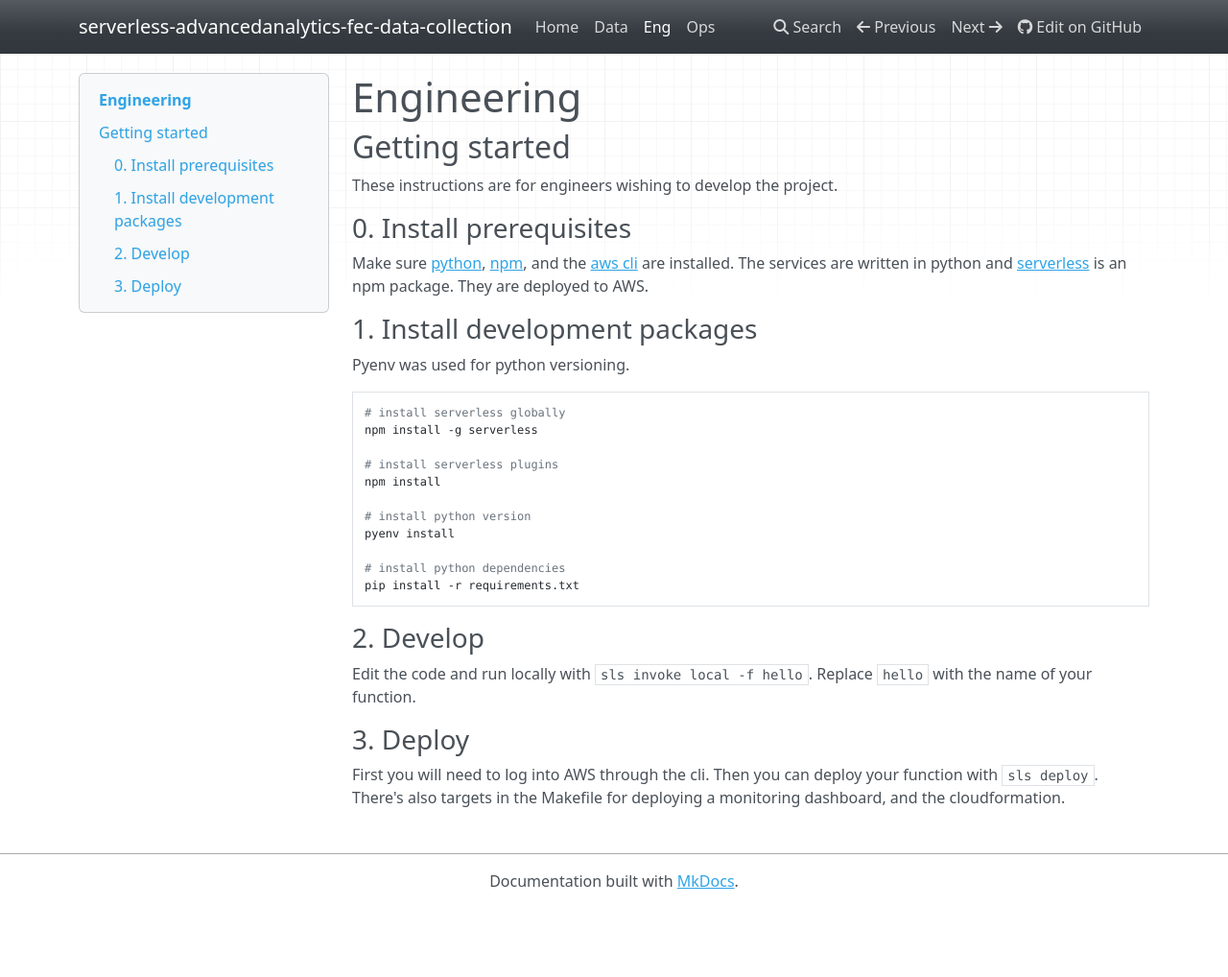
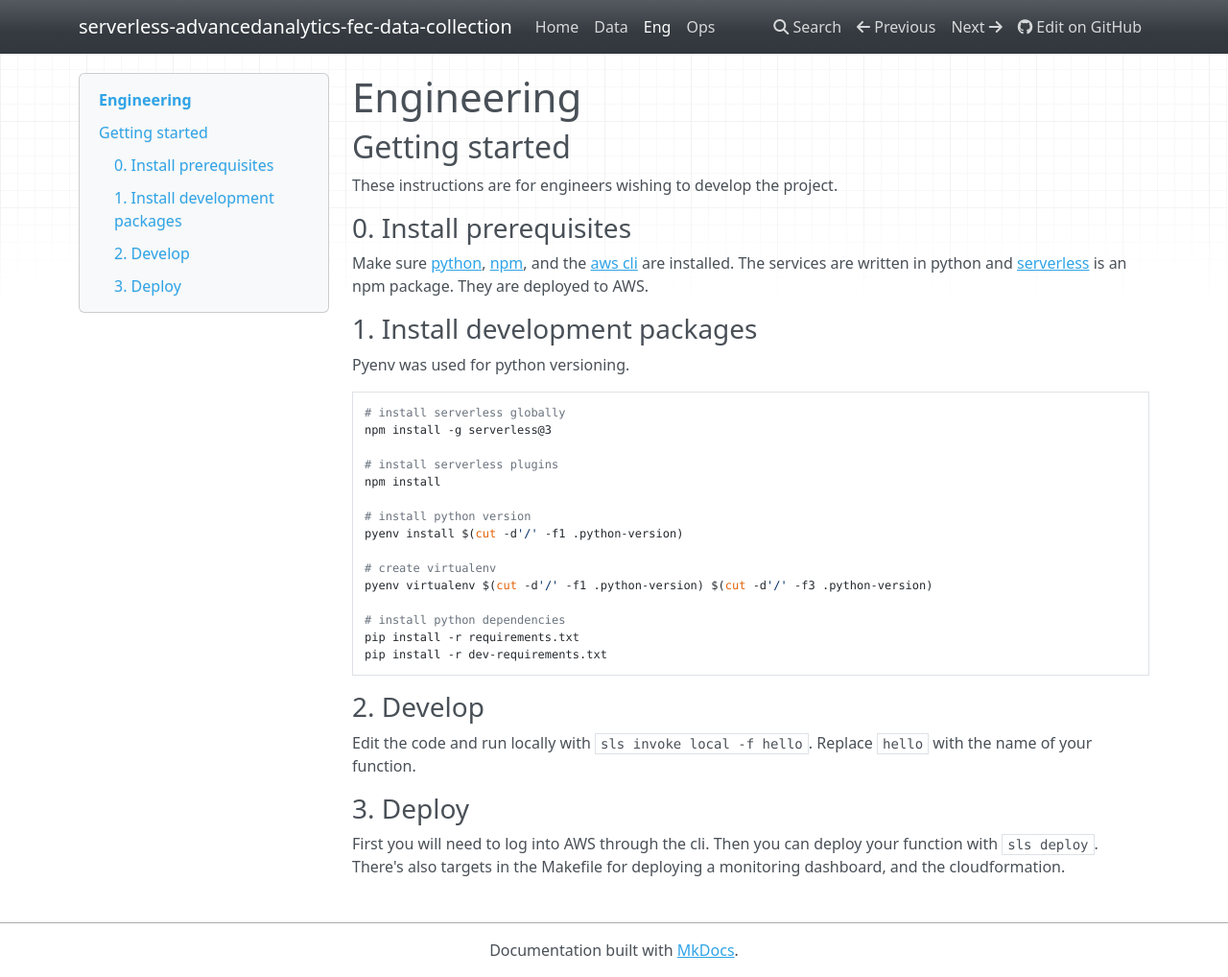
Before and after one commit to Advertising-Analytics-LLC/serverless-aws-fec-data-collectionor, an MkDocs documentation site: the page built from docs/ENG.md, in a window 1280 px wide and 1018 px high. Shown: the whole window at 96% size. Built offline with MkDocs 1.6.1, drawn with Linux system fonts in a browser that asks for light colours; nearby versions of some CDN libraries.

Commit message:
Update lambda runtime to python3.11

````diff
--- a/dev-requirements.txt
+++ b/dev-requirements.txt
@@ -1,2 +1,3 @@
 mkdocs==1.2.3
 pre-commit==2.6.0
+psycopg2-binary==2.9.11
--- a/docs/ENG.md
+++ b/docs/ENG.md
@@ -12,16 +12,20 @@
 Pyenv was used for python versioning.
 ```sh
 # install serverless globally
-npm install -g serverless
+npm install -g serverless@3
 
 # install serverless plugins
 npm install
 
 # install python version
-pyenv install
+pyenv install $(cut -d'/' -f1 .python-version)
+
+# create virtualenv
+pyenv virtualenv $(cut -d'/' -f1 .python-version) $(cut -d'/' -f3 .python-version)
 
 # install python dependencies
 pip install -r requirements.txt
+pip install -r dev-requirements.txt
 ```
 
 ### 2. Develop
--- a/serverless.yml
+++ b/serverless.yml
@@ -227,7 +227,7 @@
   lambdaHashingVersion: "20201221"
   logRetentionInDays: 14
   region: ${opt:region, 'us-east-1'}
-  runtime: python3.8
+  runtime: python3.11
   stage: ${opt:stage,'dev'}
 
   deploymentBucket:
````
Also changed, not shown: 1 other file.
